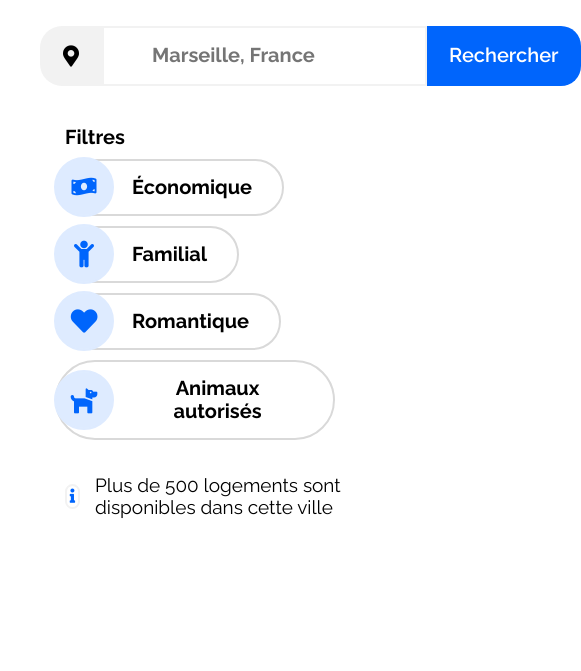
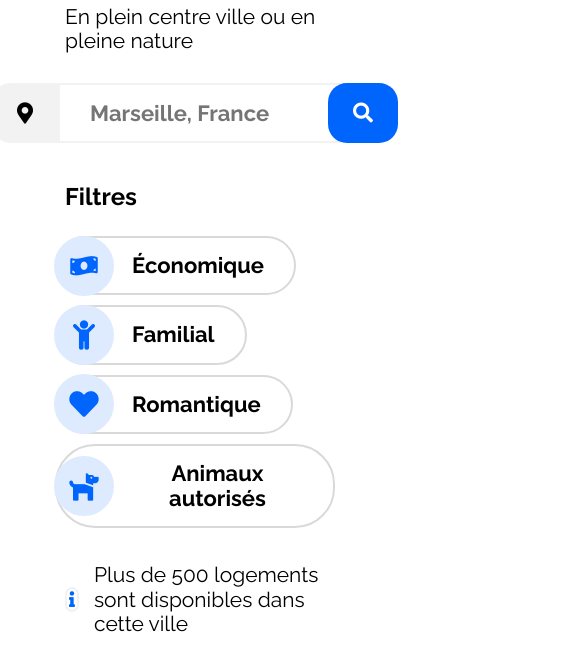
Before and after one commit to BarbaraBZBS/P2Booki, a plain HTML site: page index.html in a window 390 px wide. Shown: the part 369-1040 px from the top of the page, 581 px wide, since content can reach past the window. Before the commit the page ends 906 px from the top, so only its background shows below. Drawn offline with nearby package versions, Linux system fonts and the light colour scheme.

Commit message:
searchtrip section responsive

```diff
--- a/CSS/style.css
+++ b/CSS/style.css
@@ -61,6 +61,7 @@ h2 {
  /*section1*/
 .srchtrip {
     padding-left: 30px;
+    margin-bottom: 35px;
 }
 
 .srchtrip h1 {
@@ -198,7 +199,6 @@ h2 {
         height: 100px;
         padding-left: 45px;
     }
-
     .navbar a {
         font-size: 26px;
         border: transparent 4px solid;
@@ -208,6 +208,16 @@ h2 {
         border-top: none;
         padding-bottom: 26px;
     }
+    .srchtrip p, .info p {
+        font-size: 21px;
+    }
+    .filters h2 {
+        font-size: 24px;
+    }
+    #findlocation, .filters button {
+        font-size: 22px;
+    }
+
 }
 
 /*mobile*/
@@ -217,6 +227,15 @@ h2 {
     }
     .srchtrip {
         padding: 0 40px;
+    }
+    .srchtrip h1 {
+        font-size: 30px;
+    }
+    .srchtrip h1, .srchtrip p {
+        margin-left: 25px;
+    }
+    .srchtrip p, .info p {
+        font-size: 21px;
     }
     .srchform {
         justify-content: center;
@@ -264,5 +283,44 @@ h2 {
     .navbar a:hover {
         border-top: none;
     }
+    #searchf {
+        justify-content: center;
+        max-width: fit-content;
+        width: auto;
+    }
+    .filters h2 {
+        width: 100%;
+        padding-bottom: 25px;
+        font-size: 24px;
+    }
+    #findlocation,.filters button {
+        font-size: 22px;
+    }
+    #subbuttn i {
+        display: flex;
+        color: white;
+        justify-content: center;
+        width: 20px;
+        font-size: 20px;
+    }
+    #findlocation {
+        max-width: 290px;
+        width: auto;
+        border-right: transparent;
+        text-indent: 0px;
+        outline: none;
+    }
+    #searchf #subbuttn {
+        justify-content: center;
+        font-size: 0px;
+        padding: 3px 23px;
+        border-radius: 19px;
+        margin-left: -20px;
+    }
+    #searchf #locabuttn {
+        padding: 0 8px;
+        border-top-left-radius: 19px;
+        border-bottom-left-radius: 19px;
+    }
 
 }
```
